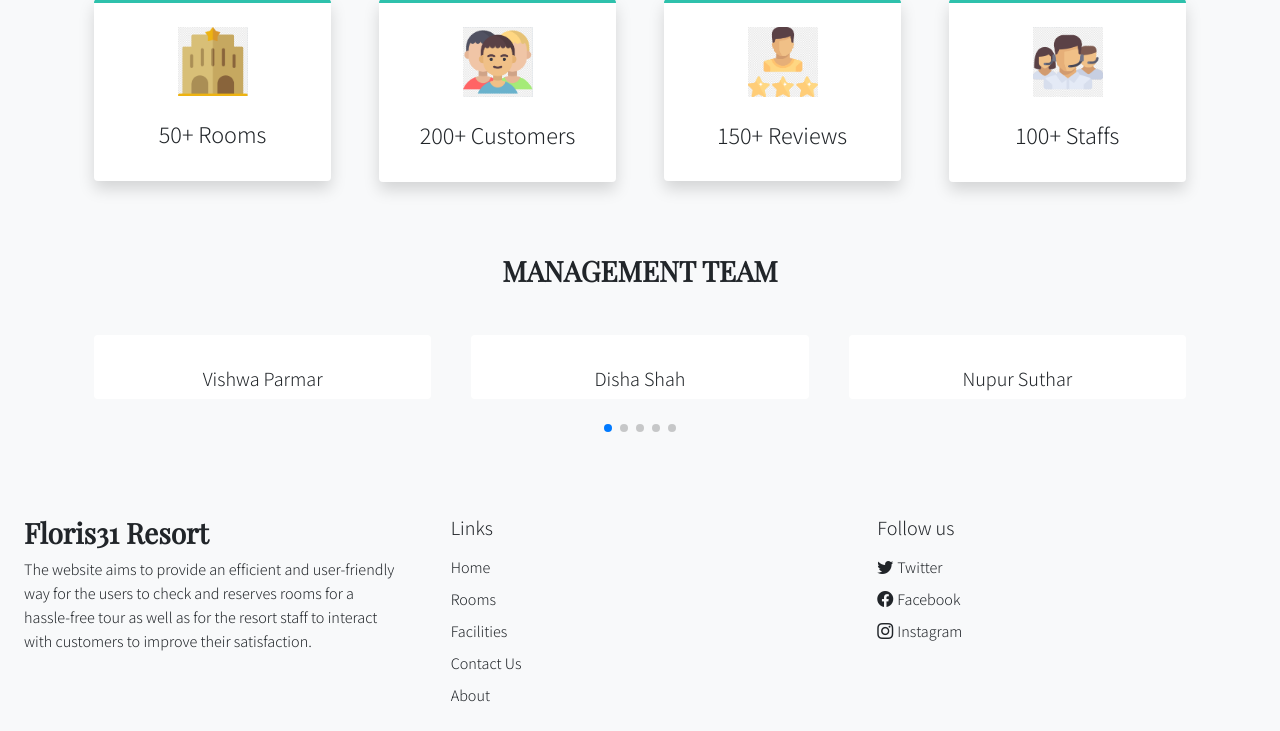
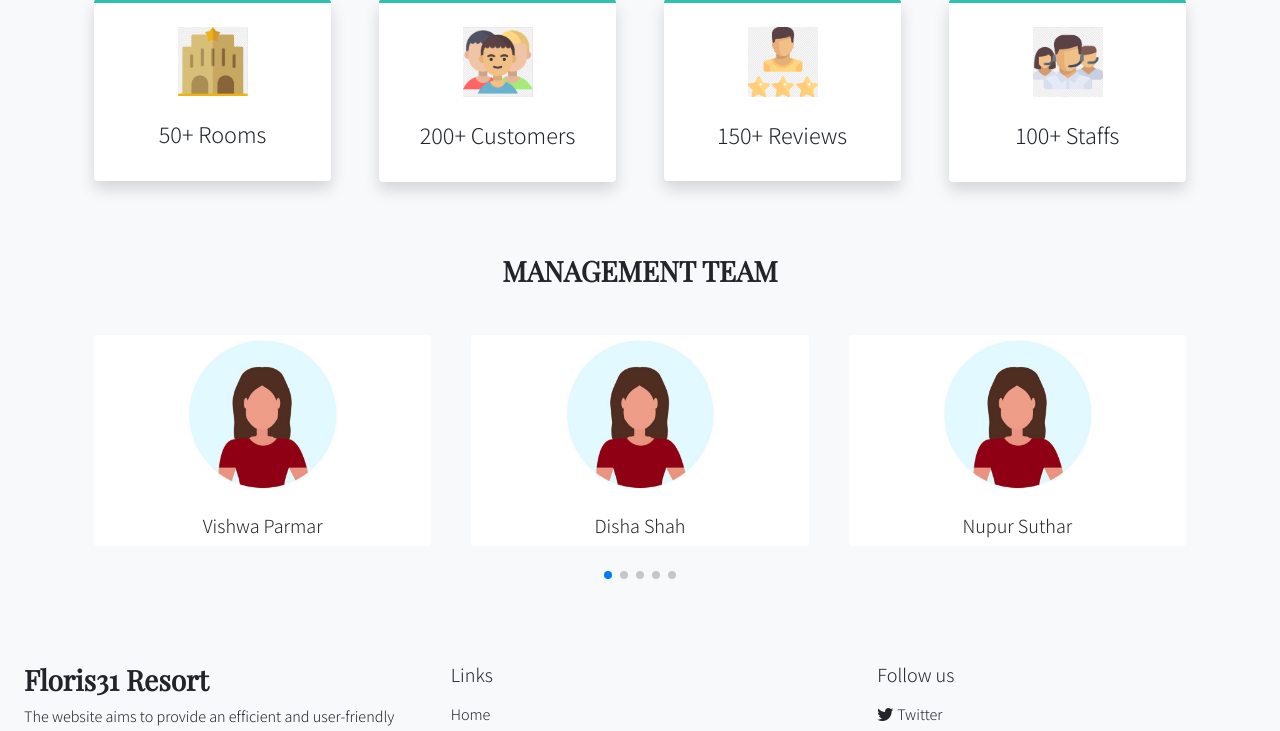
Before and after one commit to Vishwparmar/floris31website, a PHP site: page /aboutUs_page.php in a window 1280 px wide. Shown: the part 801-1532 px from the top of the page. Before the commit the page ends 1503 px from the top, so only its background shows below. Run offline with PHP 8.4, Linux system fonts and the light colour scheme; some web fonts are replaced.

Commit message:
Management team images added

```diff
--- a/aboutUs_page.php
+++ b/aboutUs_page.php
@@ -87,15 +87,15 @@
         <div class="swiper mySwiper">
             <div class="swiper-wrapper mb-5">
                 <div class="swiper-slide bg-white text-center overflow-hidden rounded">
-                    <img src="" class="w-100">
+                    <img src="images/manager.jpg" class="w-50">
                     <h5 class="mt-2">Vishwa Parmar</h5>
                 </div>
                 <div class="swiper-slide bg-white text-center overflow-hidden rounded">
-                    <img src="" class="w-100">
+                    <img src="images/manager.jpg" class="w-50">
                     <h5 class="mt-2">Disha Shah</h5>
                 </div>
                 <div class="swiper-slide bg-white text-center overflow-hidden rounded">
-                    <img src="" class="w-100">
+                    <img src="images/manager.jpg" class="w-50">
                     <h5 class="mt-2">Nupur Suthar</h5>
                 </div>
                 <div class="swiper-slide bg-white text-center overflow-hidden rounded">
--- a/admin/setting.php
+++ b/admin/setting.php
@@ -214,7 +214,6 @@
                     </div>
                 </div>
 
-
             </div>
         </div>
     </div>
```
Also changed, not shown: images/manager.jpg (added).
